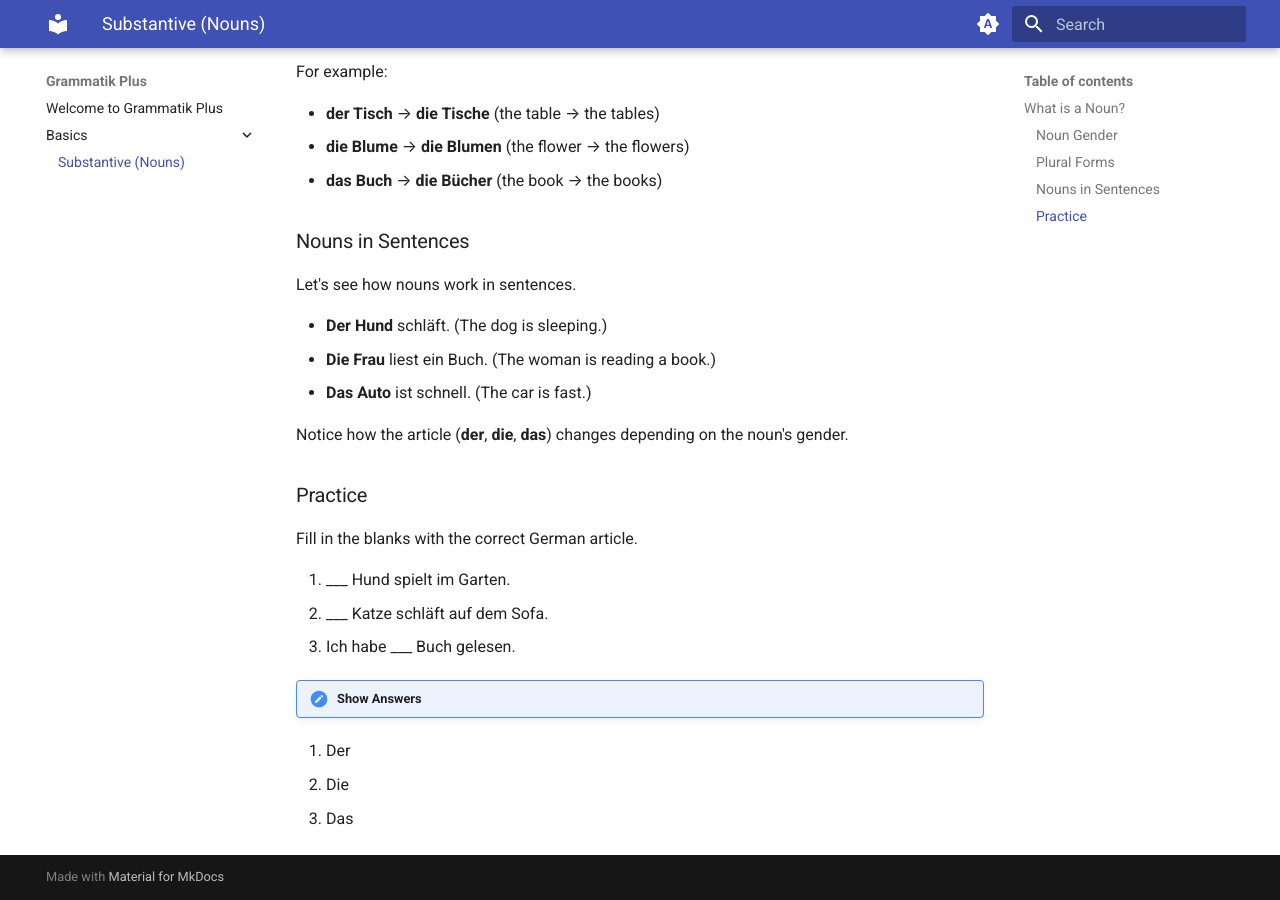
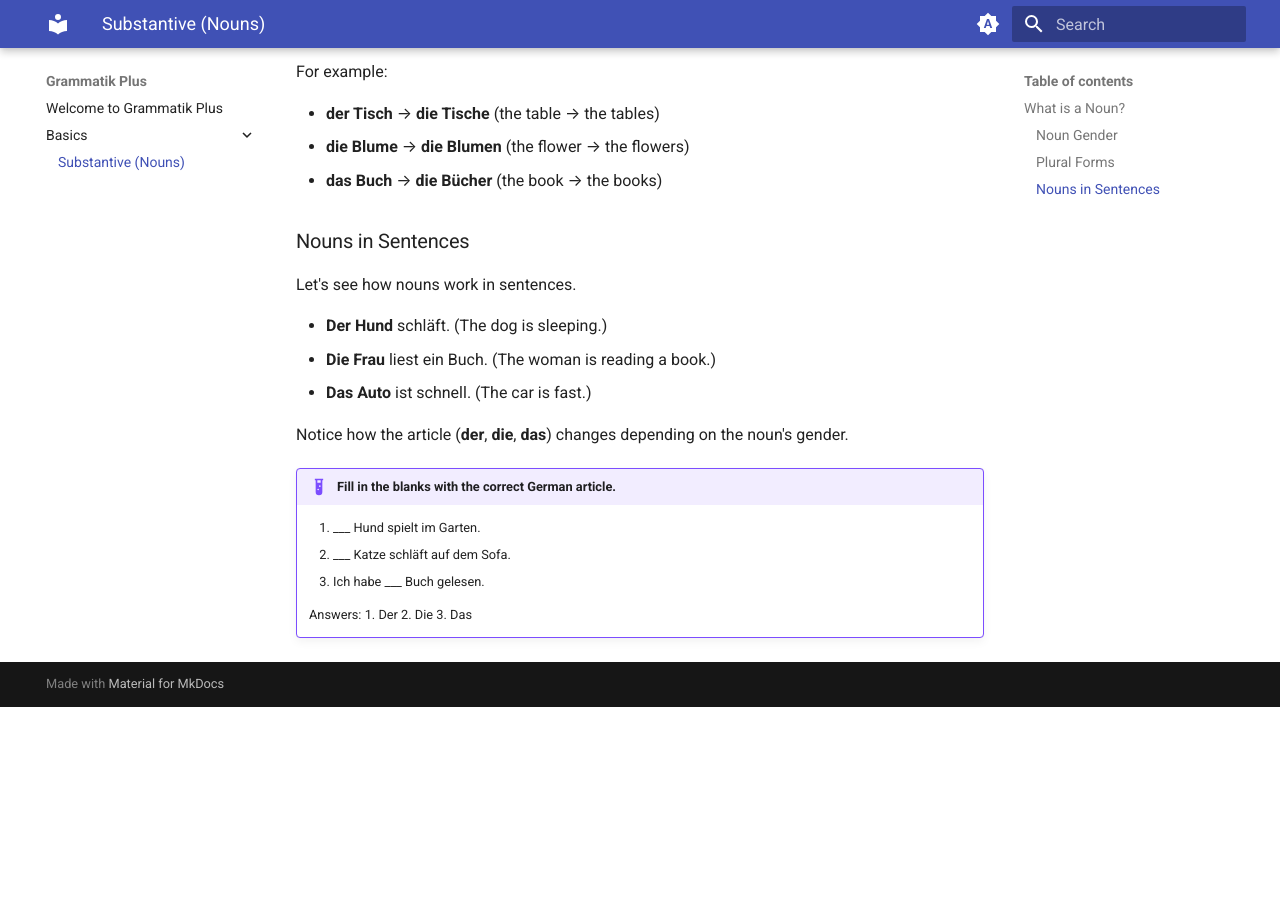
Before and after one commit to grammatikplus/grammatikplus.de, an MkDocs documentation site: the page built from docs/basics/nouns.md, in a window 1280 px wide and 900 px high, scrolled down 996 px. Built offline with MkDocs 1.6.1 and Material for MkDocs 9.7.7, drawn with Linux system fonts in a browser that asks for light colours; after the commit the page ends 1703 px from its top, so only the background shows below that.

Commit message:
Update nouns

```diff
--- a/docs/basics/nouns.md
+++ b/docs/basics/nouns.md
@@ -49,16 +49,11 @@ Let's see how nouns work in sentences.
 
 Notice how the article (**der**, **die**, **das**) changes depending on the noun's gender.
 
-### Practice
+!!! example "Fill in the blanks with the correct German article."
+    1. \_\_\_ Hund spielt im Garten.
+    2. \_\_\_ Katze schläft auf dem Sofa.
+    3. Ich habe \_\_\_ Buch gelesen.
 
-Fill in the blanks with the correct German article.
-
-1. \_\_\_ Hund spielt im Garten.
-2. \_\_\_ Katze schläft auf dem Sofa.
-3. Ich habe \_\_\_ Buch gelesen.
-
-!!! details "Show Answers"
-
-1. Der
-2. Die
-3. Das
+    Answers:    1. Der
+                2. Die
+                3. Das
```
